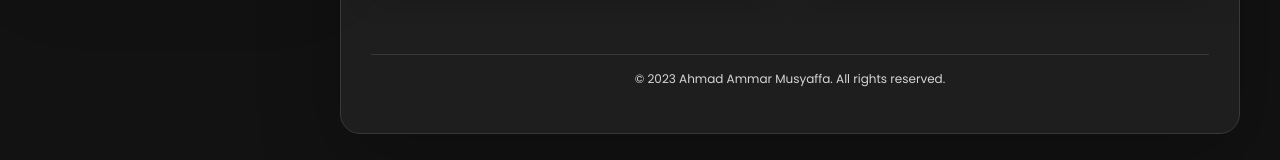
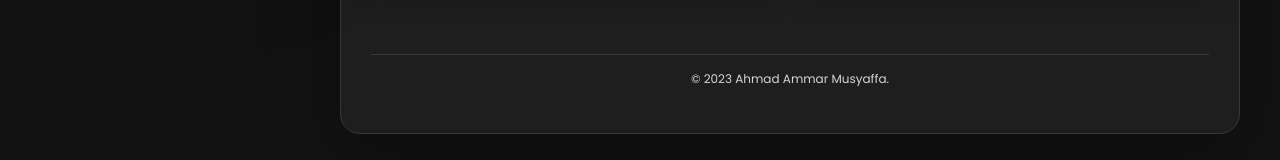
Before and after one commit to ahmadammarm/new-porto, a plain HTML site: page index.html in a window 1280 px wide. Shown: the part 909-1069 px from the top of the page. Drawn offline with nearby package versions, Linux system fonts and the light colour scheme; some packages are replaced by stand-ins of ours; a script that the page names is missing; files whose address does not match are found by name; a web font is replaced by a local one.

Commit message:
update: update footer

```diff
--- a/index.html
+++ b/index.html
@@ -524,7 +524,7 @@
           <!-- Clients Section End -->
            <!-- Copyright Section -->
          <div class="copyright-section">
-          <p>© 2023 Ahmad Ammar Musyaffa. All rights reserved.</p>
+          <p>© 2023 Ahmad Ammar Musyaffa.</p>
         </div>
         </article>
         <!-- About Section End -->
@@ -1024,7 +1024,7 @@
           </div>
            <!-- Copyright Section -->
          <div class="copyright-section">
-          <p>© 2023 Ahmad Ammar Musyaffa. All rights reserved.</p>
+          <p>© 2023 Ahmad Ammar Musyaffa.</p>
         </div>
         </article>
         <!-- Resume Section End -->
@@ -1425,7 +1425,7 @@
           </section>
           <!-- Copyright Section -->
           <div class="copyright-section" style="margin-top: 5rem;">
-            <p>© 2023 Ahmad Ammar Musyaffa. zAll rights reserved.</p>
+            <p>© 2023 Ahmad Ammar Musyaffa. </p>
           </div>
         </article>
         <!-- Portfolio Section End -->
@@ -1687,7 +1687,7 @@
           </section>
            <!-- Copyright Section -->
          <div class="copyright-section">
-          <p>© 2023 Ahmad Ammar Musyaffa. All rights reserved.</p>
+          <p>© 2023 Ahmad Ammar Musyaffa.</p>
         </div>
         </article>
         <!-- Contact Section End -->
```
